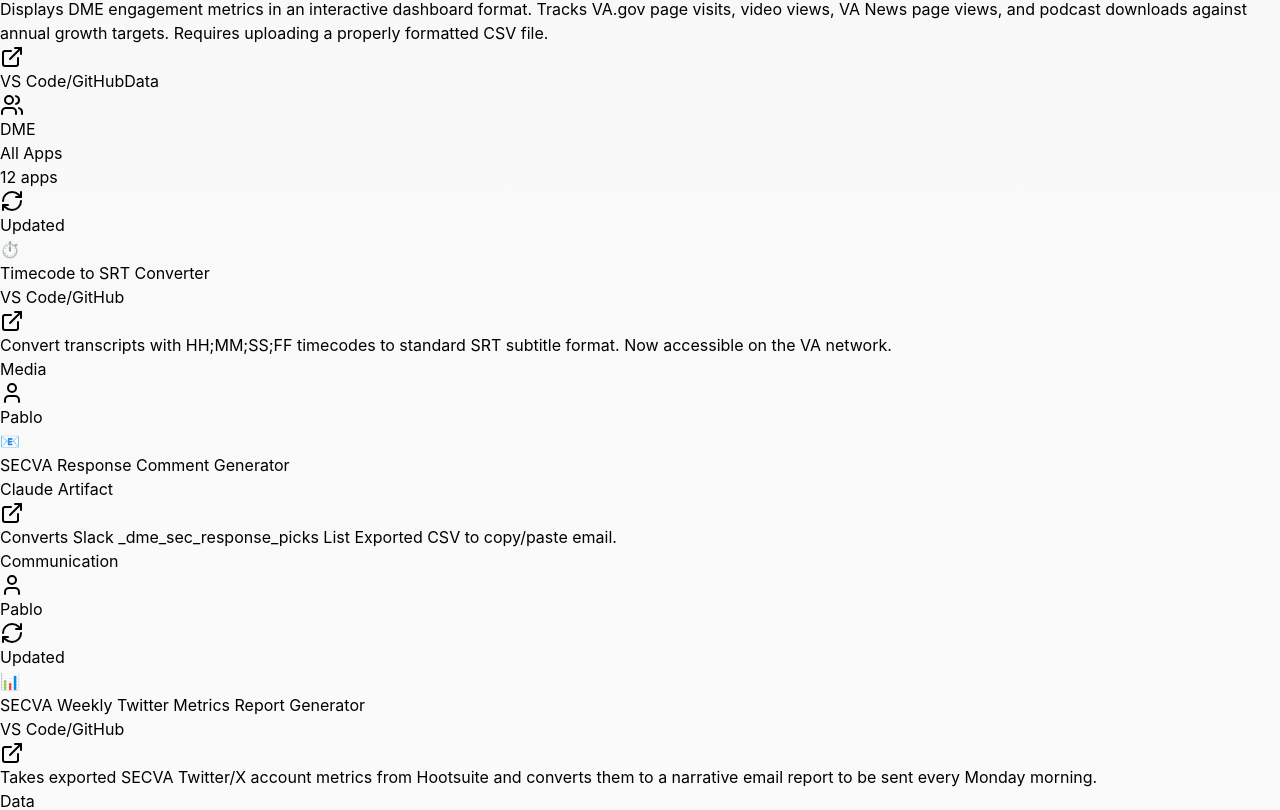
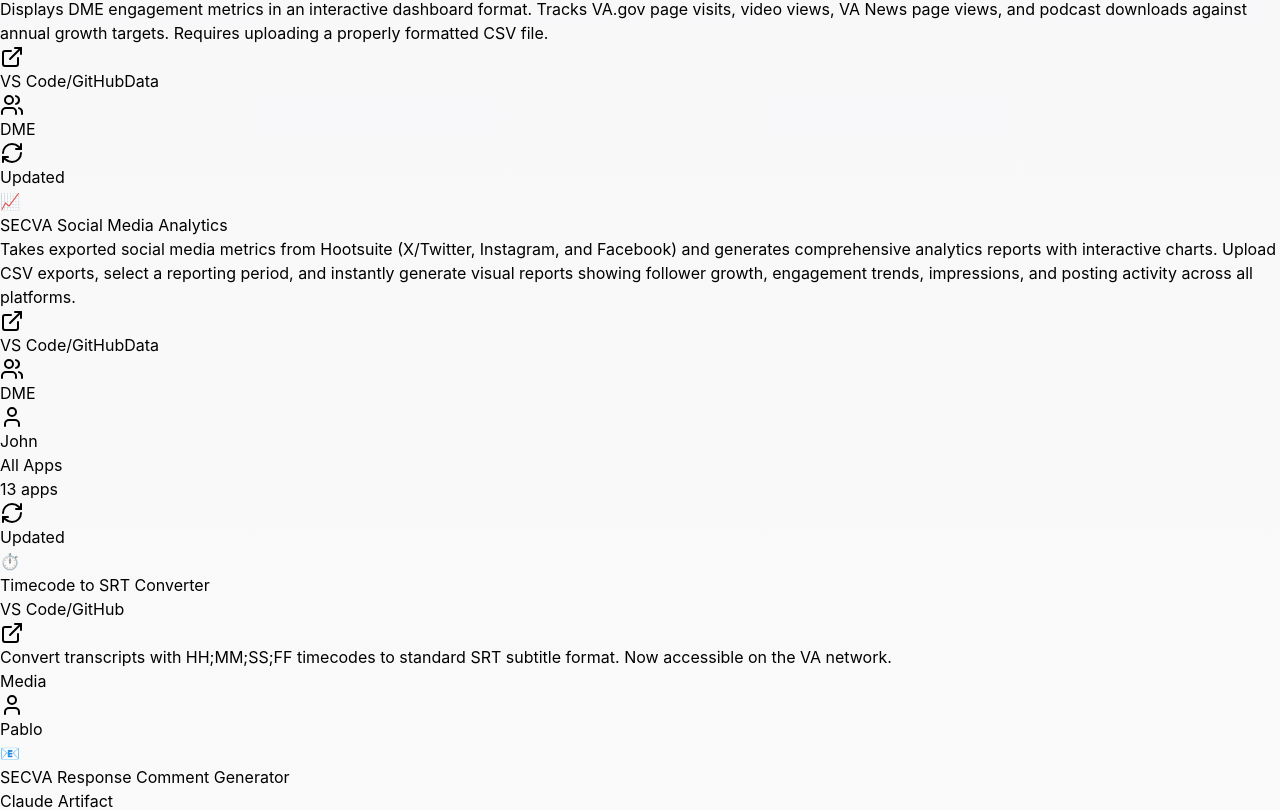
Before and after one commit to dominiqueramirez/DME-App-Store, a React (Vite) app: page / in a window 1280 px wide. Shown: the part 1395-2205 px from the top of the page. Built offline with nearby package versions, Linux system fonts and the light colour scheme.

Commit message:
Add SECVA Social Media Analytics app

```diff
--- a/src/data/apps.js
+++ b/src/data/apps.js
@@ -250,6 +250,27 @@
     dateAdded: '2025-12-11',
     featured: true,
   },
+  {
+    id: 'secva-social-media-analytics',
+    name: 'SECVA Social Media Analytics',
+    description: 'Takes exported social media metrics from Hootsuite (X/Twitter, Instagram, and Facebook) and generates comprehensive analytics reports with interactive charts. Upload CSV exports, select a reporting period, and instantly generate visual reports showing follower growth, engagement trends, impressions, and posting activity across all platforms.',
+    icon: '📈',
+    iconBg: 'from-indigo-500 to-purple-600',
+    category: 'Data',
+    platform: 'VS Code/GitHub',
+    team: 'DME',
+    designedFor: ['John'],
+    url: 'https://dominiqueramirez.github.io/SECVA-Analytics/',
+    dateAdded: '2026-01-21',
+    featured: true,
+    updates: [
+      {
+        version: '1.0',
+        date: '2026-01-21',
+        notes: 'Initial release with support for X/Twitter, Instagram, and Facebook analytics from Hootsuite exports.',
+      }
+    ],
+  },
 ];
 
 // Teams
```
